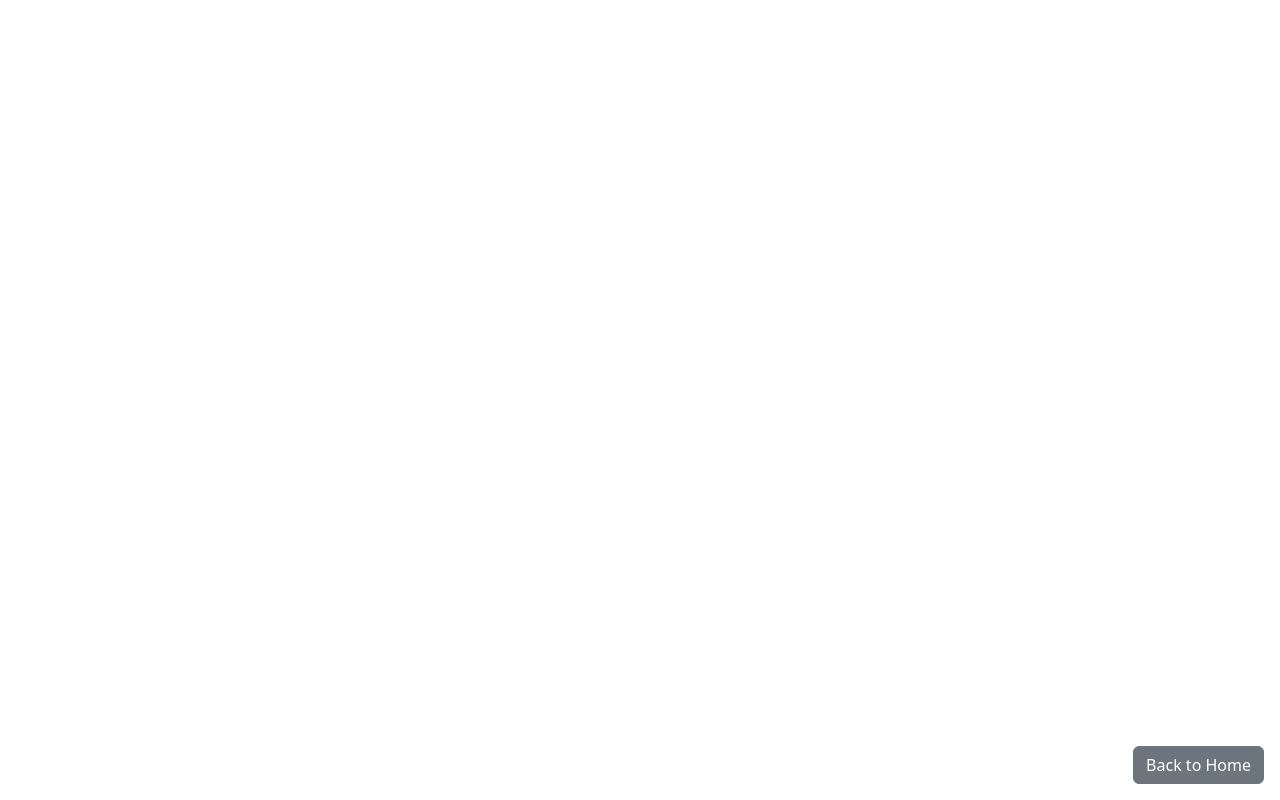
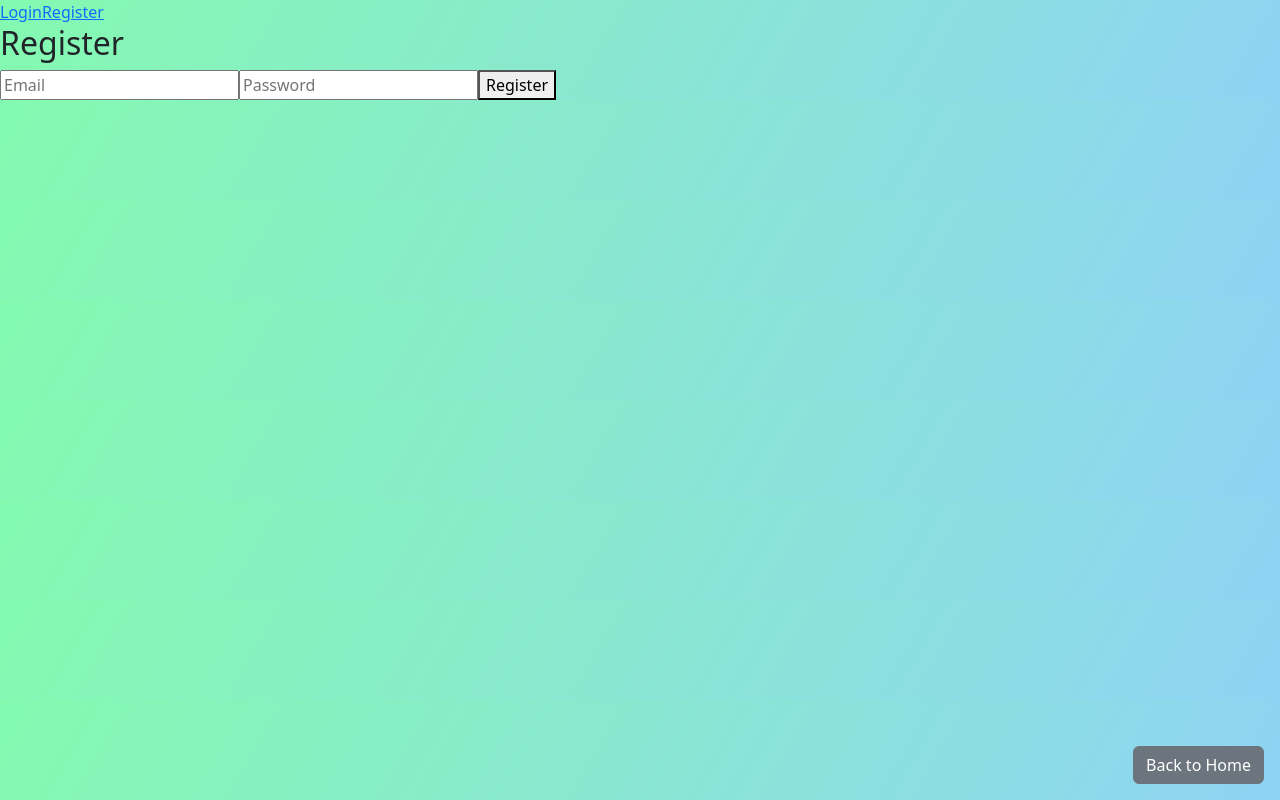
Before and after one commit to SchmidtPeti/book_app, a React (Create React App) app: page /register in a window 1280 px wide. Before the commit this address had no page. Built offline with nearby package versions, Linux system fonts and the light colour scheme; no server answers.

Commit message:
added register and login components

```diff
--- a/package.json
+++ b/package.json
@@ -7,6 +7,7 @@
     "@testing-library/user-event": "^13.5.0",
     "axios": "^1.3.4",
     "bootstrap": "^5.3.0-alpha1",
+    "firebase": "^9.19.1",
     "http-proxy-middleware": "^2.0.6",
     "react": "^18.2.0",
     "react-dom": "^18.2.0",
--- a/src/App.js
+++ b/src/App.js
@@ -9,21 +9,30 @@ import { AppContextProvider } from './context/AppContext';
 import { LoadingProvider } from './context/LoadingContext';
 import HomePage from './pages/HomePage';
 import BackToHomeButton from './components/BackToHomeButton';
+import { AuthProvider } from './context/AuthContext';
+import Login from './pages/Login';
+import Register from './pages/Register';
+import Navbar from './components/Navbar';
 
 function App() {
   return (
+    <AuthProvider>
       <AppContextProvider>
         <LoadingProvider>
           <Router>
+            <Navbar />
             <Routes>
               <Route path="/" element={<HomePage />} />
               <Route path="/book-search" element={<BookSearch />} />
               <Route path="/book-recommendation" element={<BookRecommendation />} />
+              <Route path="/login" element={<Login />} />
+              <Route path="/register" element={<Register />} />
             </Routes>
             <BackToHomeButton />
           </Router>
         </LoadingProvider>
       </AppContextProvider>
+    </AuthProvider>
   );
 }
 
--- /dev/null
+++ b/src/components/Navbar.js
@@ -0,0 +1,32 @@
+import React, { useContext } from "react";
+import { Link } from "react-router-dom";
+import { auth } from "../firebase";
+import { AuthContext } from "../context/AuthContext";
+
+const Navbar = () => {
+  const { currentUser } = useContext(AuthContext);
+
+  const handleLogout = () => {
+    auth.signOut();
+  };
+
+  return (
+    <nav>
+      {currentUser ? (
+        <>
+          <Link to="/">Home</Link>
+          <Link to="/book-search">Book Search</Link>
+          <Link to="/book-recommendation">Book Recommendation</Link>
+          <button onClick={handleLogout}>Logout</button>
+        </>
+      ) : (
+        <>
+          <Link to="/login">Login</Link>
+          <Link to="/register">Register</Link>
+        </>
+      )}
+    </nav>
+  );
+};
+
+export default Navbar;
--- /dev/null
+++ b/src/context/AuthContext.js
@@ -0,0 +1,22 @@
+import React, { useState, createContext, useEffect } from "react";
+import { auth } from "../firebase";
+
+export const AuthContext = createContext();
+
+export const AuthProvider = ({ children }) => {
+  const [currentUser, setCurrentUser] = useState(null);
+
+  useEffect(() => {
+    const unsubscribe = auth.onAuthStateChanged((user) => {
+      setCurrentUser(user);
+    });
+
+    return unsubscribe;
+  }, []);
+
+  return (
+    <AuthContext.Provider value={{ currentUser }}>
+      {children}
+    </AuthContext.Provider>
+  );
+};
--- /dev/null
+++ b/src/firebase.js
@@ -0,0 +1,17 @@
+// firebase.js
+import { initializeApp } from "firebase/app";
+import { getAuth } from "firebase/auth";
+
+const firebaseConfig = {
+  apiKey: "AIzaSyAHsV6r1GekCMRt_ZXgS_wlW7G31pUIE5M",
+  authDomain: "book-app-e4992.firebaseapp.com",
+  databaseURL: "https://book-app-e4992-default-rtdb.firebaseio.com",
+  projectId: "book-app-e4992",
+  storageBucket: "book-app-e4992.appspot.com",
+  messagingSenderId: "94946529274",
+  appId: "1:94946529274:web:3af91f525e7282ddc41e43",
+};
+
+const app = initializeApp(firebaseConfig);
+
+export const auth = getAuth(app);
--- /dev/null
+++ b/src/pages/Login.js
@@ -0,0 +1,47 @@
+import React, { useRef, useContext } from "react";
+import { useNavigate } from "react-router";
+import { auth } from "../firebase";
+import { AuthContext } from "../context/AuthContext";
+
+const Login = () => {
+  const emailRef = useRef();
+  const passwordRef = useRef();
+  const navigate = useNavigate();
+  const { currentUser } = useContext(AuthContext);
+
+  const handleSubmit = async (e) => {
+    e.preventDefault();
+
+    try {
+      await auth.signInWithEmailAndPassword(
+        emailRef.current.value,
+        passwordRef.current.value
+      );
+      navigate("/");
+    } catch (error) {
+      alert(error.message);
+    }
+  };
+
+  if (currentUser) {
+    return <div>You are already logged in.</div>;
+  }
+
+  return (
+    <div>
+      <h2>Login</h2>
+      <form onSubmit={handleSubmit}>
+        <input ref={emailRef} type="email" placeholder="Email" required />
+        <input
+          ref={passwordRef}
+          type="password"
+          placeholder="Password"
+          required
+        />
+        <button type="submit">Login</button>
+      </form>
+    </div>
+  );
+};
+
+export default Login;
--- /dev/null
+++ b/src/pages/Register.js
@@ -0,0 +1,48 @@
+import React, { useRef, useContext } from "react";
+import { useNavigate } from "react-router";
+import { auth } from "../firebase";
+import { AuthContext } from "../context/AuthContext";
+
+const Register = () => {
+  const emailRef = useRef();
+  const passwordRef = useRef();
+  const { currentUser } = useContext(AuthContext);
+  const navigate = useNavigate();
+
+
+  const handleSubmit = async (e) => {
+    e.preventDefault();
+
+    try {
+      await auth.createUserWithEmailAndPassword(
+        emailRef.current.value,
+        passwordRef.current.value
+      );
+      navigate("/login");
+    } catch (error) {
+      alert(error.message);
+    }
+  };
+
+  if (currentUser) {
+    return <div>You are already logged in.</div>;
+  }
+
+  return (
+    <div>
+      <h2>Register</h2>
+      <form onSubmit={handleSubmit}>
+        <input ref={emailRef} type="email" placeholder="Email" required />
+        <input
+          ref={passwordRef}
+          type="password"
+          placeholder="Password"
+          required
+        />
+        <button type="submit">Register</button>
+      </form>
+    </div>
+  );
+};
+
+export default Register;
```
Also changed, not shown: 1 other file (tests, documents, lock files or other folders). Lines whose indentation alone changed are shown as unchanged.
